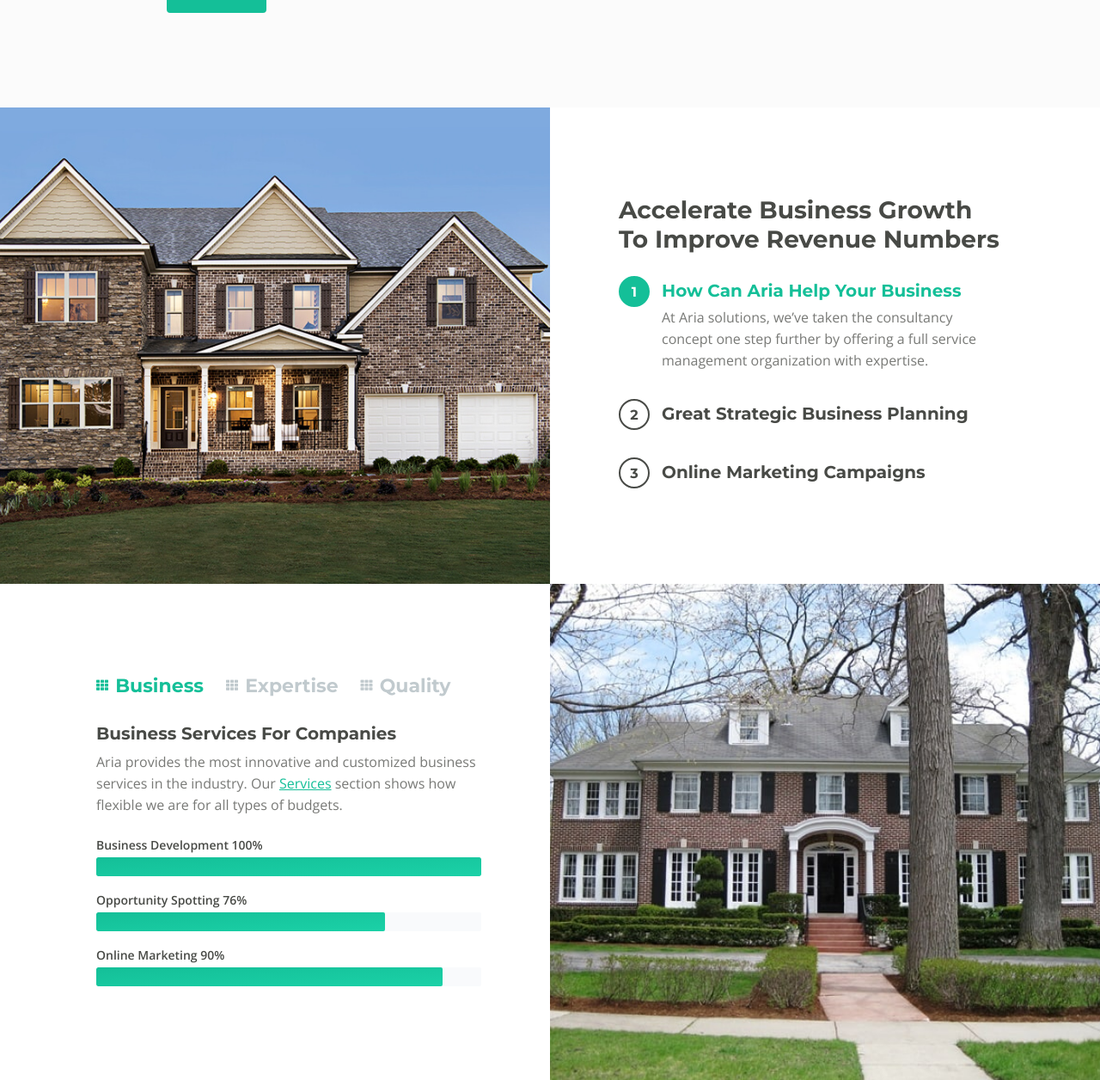
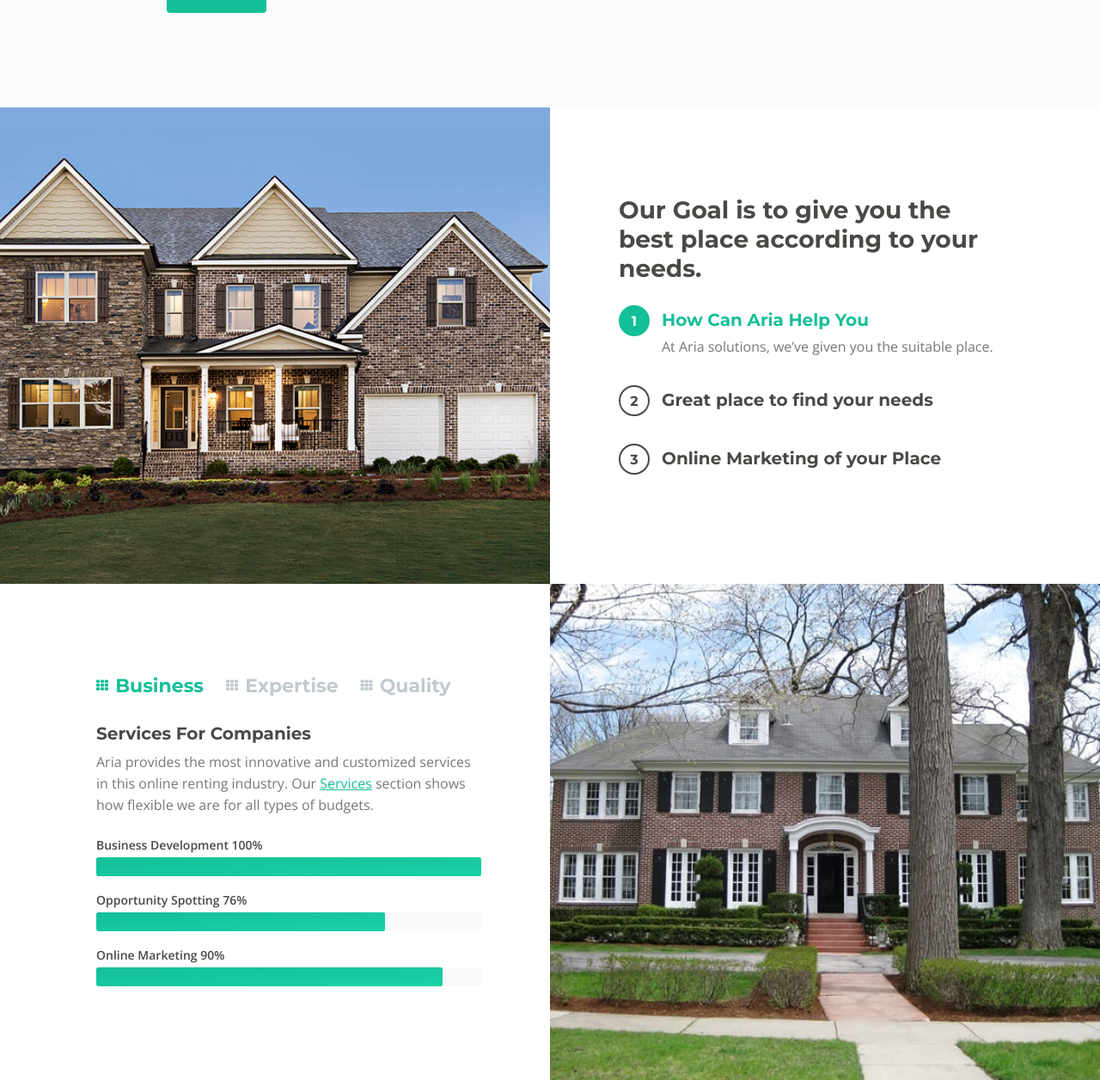
Before and after one commit to gourab98/House-Renting-Solver, a Django app: page / in a window 1280 px wide. Shown: the part 2574-3830 px from the top of the page at 86% size. Run offline with Django 3.2, Linux system fonts and the light colour scheme; some libraries are stand-ins or nearby versions.

Commit message:
Homepage updated

```diff
--- a/House_Renting_Solver/blog/templates/blog/home.html
+++ b/House_Renting_Solver/blog/templates/blog/home.html
@@ -74,12 +74,11 @@
                     <a class="nav-link page-scroll" href="#services">SERVICES</a>
                 </li>
                 <li class="nav-item">
-                    <a class="nav-link page-scroll" href="#callMe">CALL US</a>
+                    <a class="nav-link page-scroll" href="#ourGoals">OUR GOALS</a>
                 </li>
                 <li class="nav-item">
-                    <a class="nav-link page-scroll" href="#projects">PROJECTS</a>
+                    <a class="nav-link page-scroll" href="#ourTeam">OUR TEAM</a>
                 </li>
-
                 <li class="nav-item">
                     <a class="nav-link page-scroll" href="#about">ABOUT</a>
                 </li>
@@ -301,22 +300,22 @@
 
 
     <!-- Details 1 -->
-	<div id="details" class="accordion">
+	<div id="ourGoals" class="accordion">
 		<div class="area-1">
 		</div><!-- end of area-1 on same line and no space between comments to eliminate margin white space --><div class="area-2">
 
             <!-- Accordion -->
             <div class="accordion-container" id="accordionOne">
-                <h2>Accelerate Business Growth To Improve Revenue Numbers</h2>
+                <h2>Our Goal is to give you the best place according to your needs.</h2>
                 <div class="item">
                     <div id="headingOne">
                         <span data-toggle="collapse" data-target="#collapseOne" aria-expanded="true" aria-controls="collapseOne" role="button">
-                            <span class="circle-numbering">1</span><span class="accordion-title">How Can Aria Help Your Business</span>
+                            <span class="circle-numbering">1</span><span class="accordion-title">How Can Aria Help You</span>
                         </span>
                     </div>
                     <div id="collapseOne" class="collapse show" aria-labelledby="headingOne" data-parent="#accordionOne">
                         <div class="accordion-body">
-                            At Aria solutions, we’ve taken the consultancy concept one step further by offering a full service management organization with expertise.
+                            At Aria solutions, we’ve given you the suitable place.
                         </div>
                     </div>
                 </div> <!-- end of item -->
@@ -324,12 +323,12 @@
                 <div class="item">
                     <div id="headingTwo">
                         <span class="collapsed" data-toggle="collapse" data-target="#collapseTwo" aria-expanded="false" aria-controls="collapseTwo" role="button">
-                            <span class="circle-numbering">2</span><span class="accordion-title">Great Strategic Business Planning</span>
+                            <span class="circle-numbering">2</span><span class="accordion-title">Great place to find your needs</span>
                         </span>
                     </div>
                     <div id="collapseTwo" class="collapse" aria-labelledby="headingTwo" data-parent="#accordionOne">
                         <div class="accordion-body">
-                            Aria partners with businesses to business growth and development ideas including environment analysis, plan execution and evaluation.
+                            Aria will help you to search your places in any cities in Bangladesh. You can communicate with the owner easily.
                         </div>
                     </div>
                 </div> <!-- end of item -->
@@ -337,12 +336,12 @@
                 <div class="item">
                     <div id="headingThree">
                         <span class="collapsed" data-toggle="collapse" data-target="#collapseThree" aria-expanded="false" aria-controls="collapseThree" role="button">
-                            <span class="circle-numbering">3</span><span class="accordion-title">Online Marketing Campaigns</span>
+                            <span class="circle-numbering">3</span><span class="accordion-title">Online Marketing of your Place</span>
                         </span>
                     </div>
                     <div id="collapseThree" class="collapse" aria-labelledby="headingThree" data-parent="#accordionOne">
                         <div class="accordion-body">
-                            An awesome online marketing plan won't save your bad product but paired with a good product, the sky is the limit for what can be achieved.
+                            An awesome online marketing plan will save your much time and afford. You can advertise your places to attacts the customers more.
                         </div>
                     </div>
                 </div> <!-- end of item -->
@@ -378,8 +377,8 @@
 
                     <!-- Tab -->
                     <div class="tab-pane fade show active" id="tab-1" role="tabpanel" aria-labelledby="tab-1">
-                        <h4>Business Services For Companies</h4>
-                        <p>Aria provides the most innovative and customized business services in the industry. Our <a class="green page-scroll" href="#services">Services</a> section shows how flexible we are for all types of budgets.</p>
+                        <h4>Services For Companies</h4>
+                        <p>Aria provides the most innovative and customized services in this online renting industry. Our <a class="green page-scroll" href="#services">Services</a> section shows how flexible we are for all types of budgets.</p>
 
                         <!-- Progress Bars -->
                         <div class="progress-container">
@@ -420,7 +419,7 @@
                         <ul class="list-unstyled li-space-lg last">
                             <li class="media">
                                 <div class="media-bullet">4</div>
-                                <div class="media-body"><strong>We're always looking</strong> for industry leaders to help them win their market position</div>
+                                <div class="media-body"><strong>We're always looking</strong> for the investor to help us making this platform much bigger</div>
                             </li>
                             <li class="media">
                                 <div class="media-bullet">5</div>
@@ -523,7 +522,7 @@
 
 
     <!-- Team -->
-    <div class="basic-2">
+    <div id="ourTeam" class="basic-2">
         <div class="container">
             <div class="row">
                 <div class="col-lg-12">
@@ -573,7 +572,7 @@
                                 </a>
                             </span>
                             <span class="fa-stack">
-                                <a href="#your-link">
+                                <a href="https://twitter.com/GourabSaha98">
                                     <span class="hexagon"></span>
                                     <i class="fab fa-twitter fa-stack-1x"></i>
                                 </a>
```
